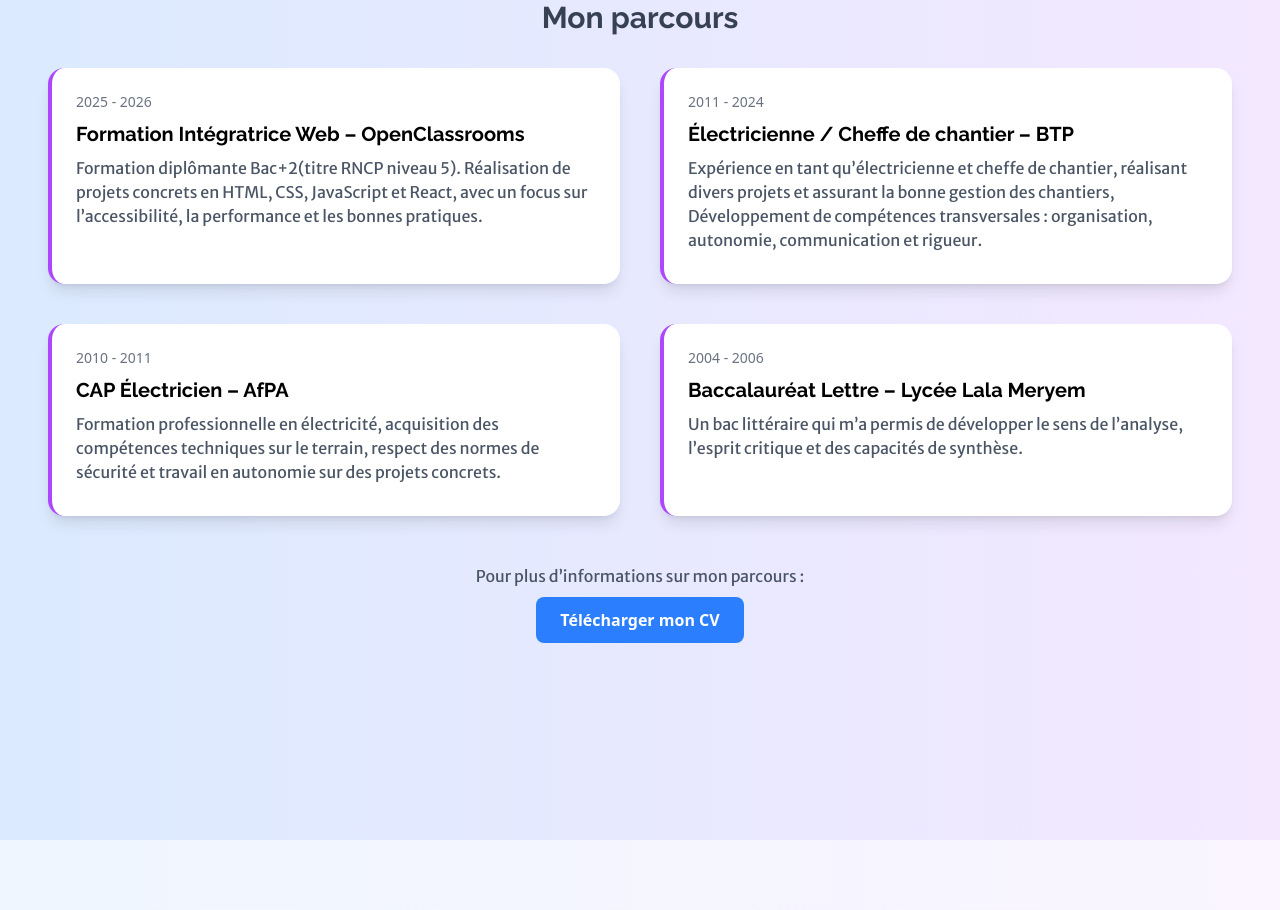
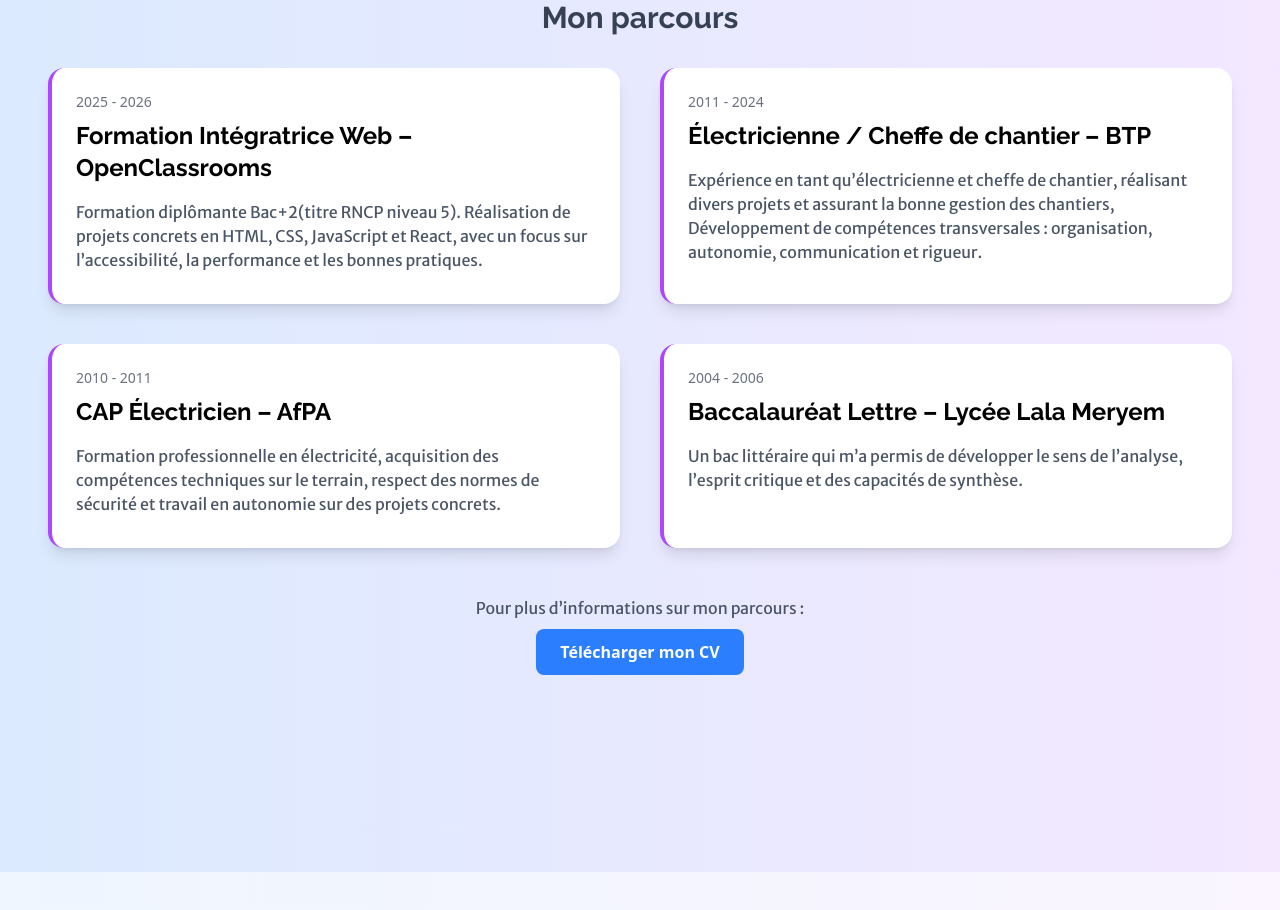
Before and after one commit to Dounia44/Portfolio, a React (Vite) app: page / in a window 1280 px wide. Shown: the part 4000-4910 px from the top of the page. Built offline with nearby package versions, Linux system fonts and the light colour scheme.

Commit message:
refactor: correction des titres h3 dans les expériences (SEO)

```diff
--- a/src/components/Parcours.jsx
+++ b/src/components/Parcours.jsx
@@ -19,9 +19,9 @@ const AboutParcours = () => {
               className="bg-white rounded-2xl shadow-lg p-6 border-l-4 border-purple-500"
             >
               <div className="text-sm text-gray-500 mb-2">{exp.year}</div>
-              <h4>
+              <h3>
                 {exp.title} – {exp.company}
-              </h4>
+              </h3>
               {exp.description && <p>{exp.description}</p>}
             </div>
           ))}
```
